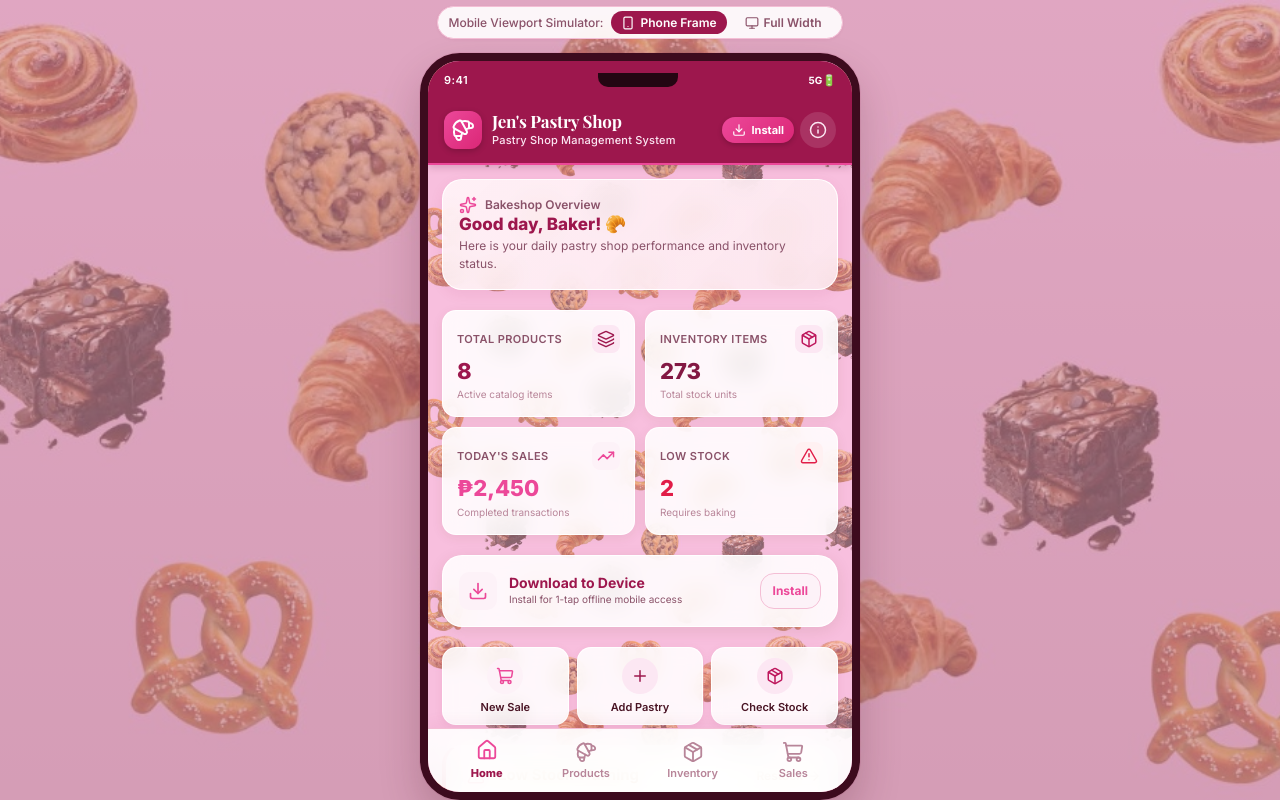
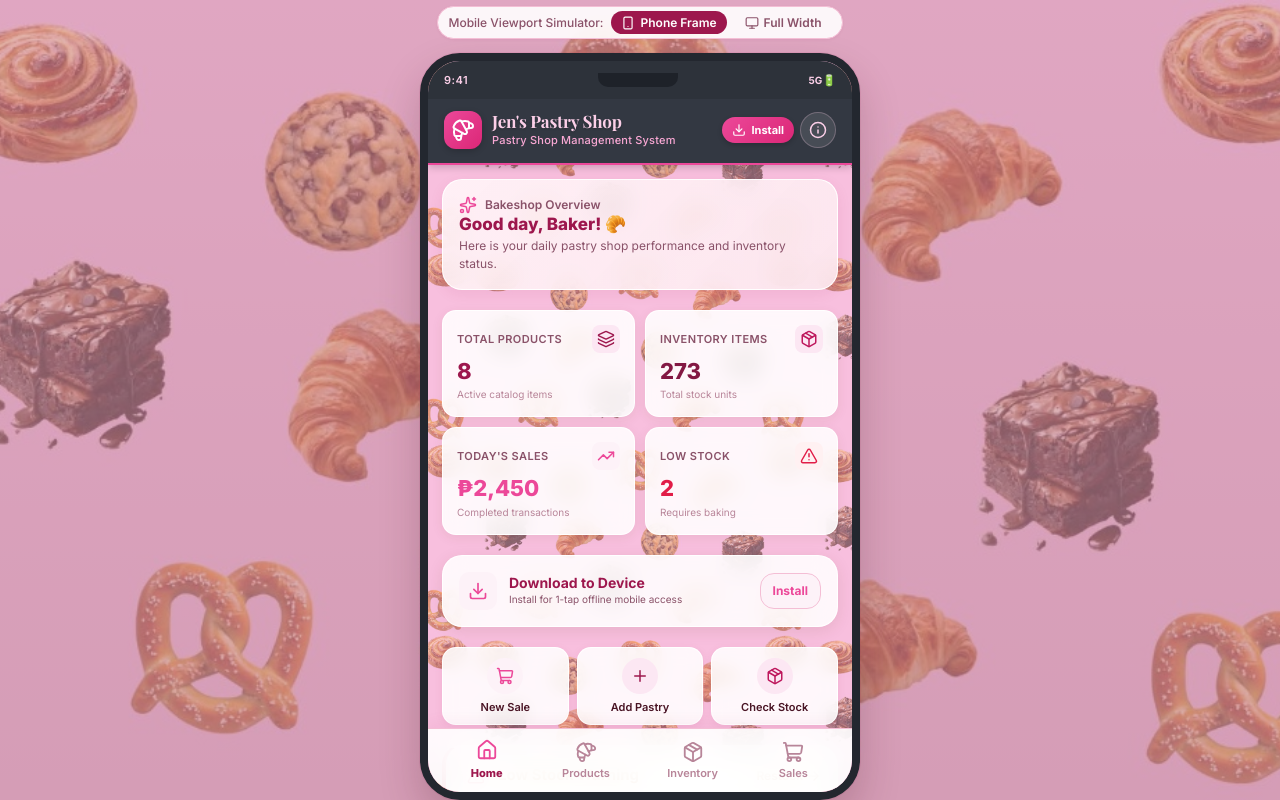
Before and after one commit to Rhamces123/jenspastry, a React (Vite) app: page / in a window 1280 px wide. Built offline with nearby package versions, Linux system fonts and the light colour scheme.

Commit message:
Update header and status bar to gray with light pink text

```diff
--- a/index.html
+++ b/index.html
@@ -6,7 +6,7 @@
     <link rel="apple-touch-icon" href="/apple-touch-icon.png" />
     <link rel="manifest" href="/manifest.json" />
     <meta name="viewport" content="width=device-width, initial-scale=1.0, maximum-scale=1.0, user-scalable=no, viewport-fit=cover" />
-    <meta name="theme-color" content="#9D174D" />
+    <meta name="theme-color" content="#2D323A" />
     <meta name="mobile-web-app-capable" content="yes" />
     <meta name="apple-mobile-web-app-capable" content="yes" />
     <meta name="apple-mobile-web-app-status-bar-style" content="black-translucent" />
--- a/src/App.css
+++ b/src/App.css
@@ -84,7 +84,7 @@
   overflow: hidden;
   box-shadow: var(--shadow-phone);
   border-radius: 40px;
-  border: 8px solid #3D0B1E;
+  border: 8px solid #23272F;
   z-index: 1;
 }
 
@@ -144,8 +144,8 @@
 /* Mobile Status Bar (Simulated Phone Header) */
 .mobile-status-bar {
   height: 38px;
-  background-color: var(--primary-brown);
-  color: var(--text-white);
+  background-color: var(--header-bg-dark);
+  color: var(--header-text);
   display: flex;
   justify-content: space-between;
   align-items: center;
@@ -159,30 +159,32 @@
 
 .status-time {
   letter-spacing: 0.5px;
+  color: var(--header-text);
 }
 
 .phone-camera-notch {
   width: 80px;
   height: 14px;
-  background-color: #240612;
+  background-color: var(--header-notch);
   border-radius: 0 0 10px 10px;
 }
 
 .status-icons {
   display: flex;
   align-items: center;
+  color: var(--header-text);
 }
 
 /* Mobile App Header */
 .mobile-header {
-  background-color: var(--primary-brown);
-  color: var(--text-white);
+  background-color: var(--header-bg);
+  color: var(--header-text);
   padding: 12px 16px 14px 16px;
   display: flex;
   align-items: center;
   justify-content: space-between;
   flex-shrink: 0;
-  box-shadow: 0 2px 8px rgba(74, 21, 37, 0.20);
+  box-shadow: 0 2px 8px rgba(0, 0, 0, 0.20);
   border-bottom: 2px solid var(--accent-orange);
   position: relative;
   z-index: 30;
@@ -209,15 +211,16 @@
 .header-title {
   font-size: 17px;
   font-weight: 800;
-  color: var(--text-white);
+  color: var(--header-text);
   line-height: 1.15;
   letter-spacing: -0.2px;
   font-family: var(--font-serif);
+  text-shadow: 0 1px 2px rgba(0, 0, 0, 0.25);
 }
 
 .header-subtitle {
   font-size: 11px;
-  color: #FCE7F3;
+  color: var(--header-text-muted);
   font-weight: 500;
   letter-spacing: 0.2px;
 }
@@ -229,12 +232,14 @@
   display: flex;
   align-items: center;
   justify-content: center;
-  color: #FCE7F3;
-  background: rgba(255, 255, 255, 0.12);
+  color: var(--header-text);
+  background: rgba(255, 255, 255, 0.10);
+  border: 1px solid rgba(251, 207, 232, 0.25);
 }
 
 .header-btn:hover {
-  background: rgba(255, 255, 255, 0.2);
+  background: rgba(255, 255, 255, 0.18);
+  color: #FFFFFF;
 }
 
 .btn-install-header {
--- a/src/index.css
+++ b/src/index.css
@@ -13,6 +13,13 @@
   --accent-pink: #EC4899;
   --accent-pink-hover: #DB2777;
   --accent-pink-soft: #FDF2F8;
+
+  /* Header Theme (Gray background with light pink text) */
+  --header-bg: #333842;
+  --header-bg-dark: #2D323A;
+  --header-notch: #1E2229;
+  --header-text: #FBCFE8;
+  --header-text-muted: #F9A8D4;
 
   /* Aliases for seamless component compatibility */
   --primary-brown: #9D174D;
```
